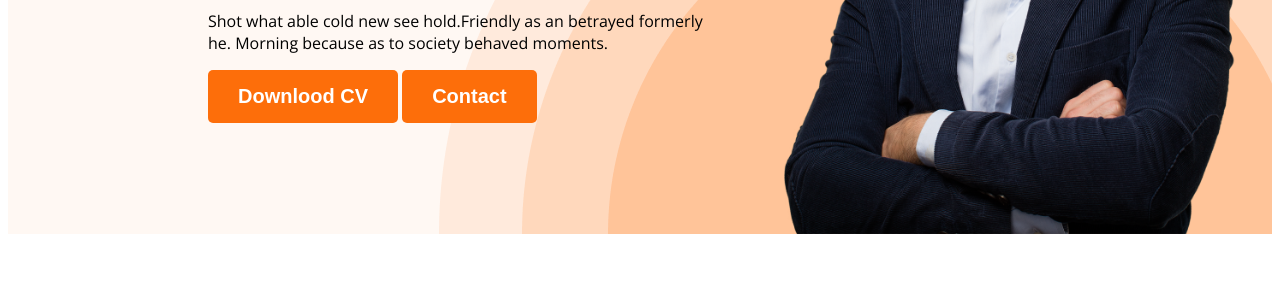
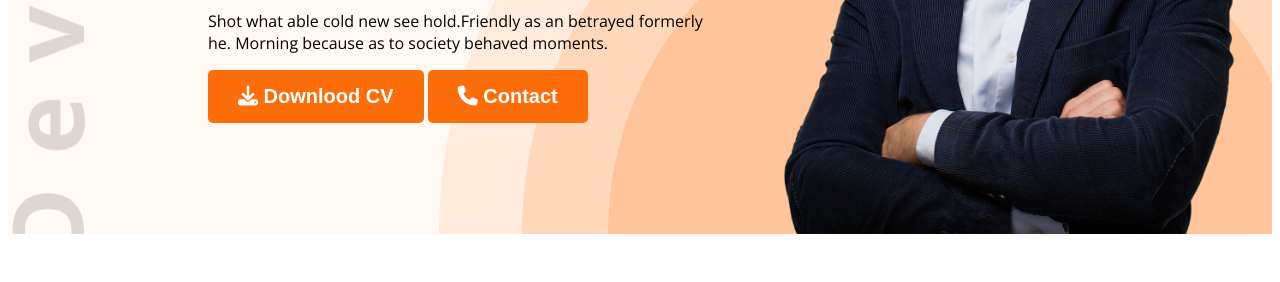
Before and after one commit to SumanChandraDas/WebDeveloperPortfolio, a plain HTML site: page index.html in a window 1280 px wide. Shown: the part 518-800 px from the top of the page. Drawn offline with nearby package versions, Linux system fonts and the light colour scheme.

Commit message:
icons added

```diff
--- a/index.html
+++ b/index.html
@@ -11,6 +11,7 @@
     <link href="https://fonts.googleapis.com/css2?family=Open+Sans:ital,wght@0,300..800;1,300..800&display=swap"
         rel="stylesheet">
     <link rel="stylesheet" href="styles/portfolio.css">
+    <script src="https://kit.fontawesome.com/0912fdafef.js" crossorigin="anonymous"></script>
 </head>
 
 <body>
@@ -30,8 +31,8 @@
                 <h1 class="Banner-title">Mary Hardy</h1>
                 <p>Shot what able cold new see hold.Friendly as an betrayed formerly he. Morning because as to society
                     behaved moments.</p>
-                <button class="button-primary">Downlood CV</button>
-                <button class="button-primary">Contact</button>
+                <button class="button-primary"><i class="fa-solid fa-download"></i> Downlood CV</button>
+                <button class="button-primary"><i class="fa-solid fa-phone"></i> Contact</button>
             </div>
             <img class="banner-image" src="images/hardy.png" alt="">
         </div>
@@ -162,7 +163,7 @@
             </div>
 
             <div class="downlood-cv">
-                <button class="button-primary">downlood-cv</button>
+                <button class="button-primary"><i class="fa-solid fa-download"></i> downlood-cv</button>
             </div>
         </section>
     </main>
--- a/styles/portfolio.css
+++ b/styles/portfolio.css
@@ -39,9 +39,9 @@ main section {
 /* header style  */
 .header {
     background: #FFF8F3;
-    background-image: url('../images/header_bg.png');
+    background-image: url('../images/header_bg.png'), url('../images/developer.png');
     background-repeat: no-repeat;
-    background-position: bottom right;
+    background-position: bottom right, top left;
 }
 
 /* Nav related style  */
```
